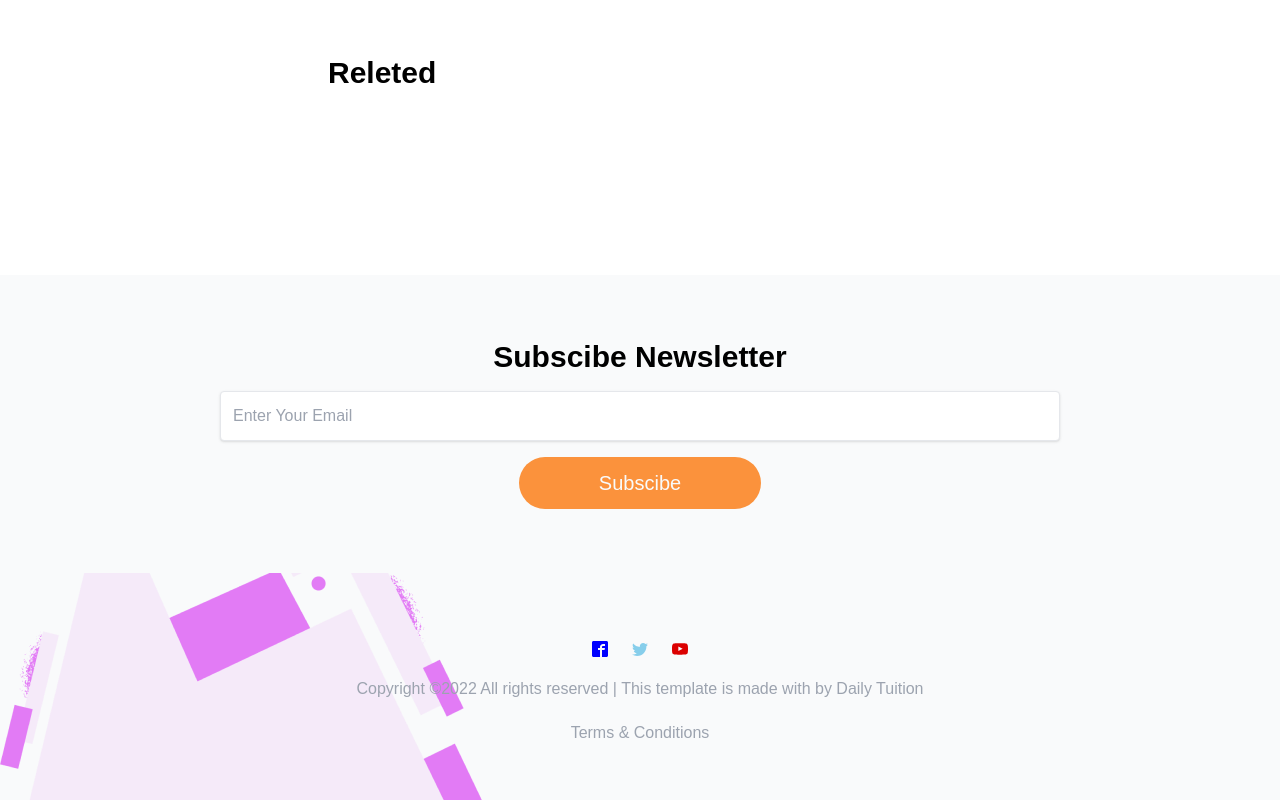
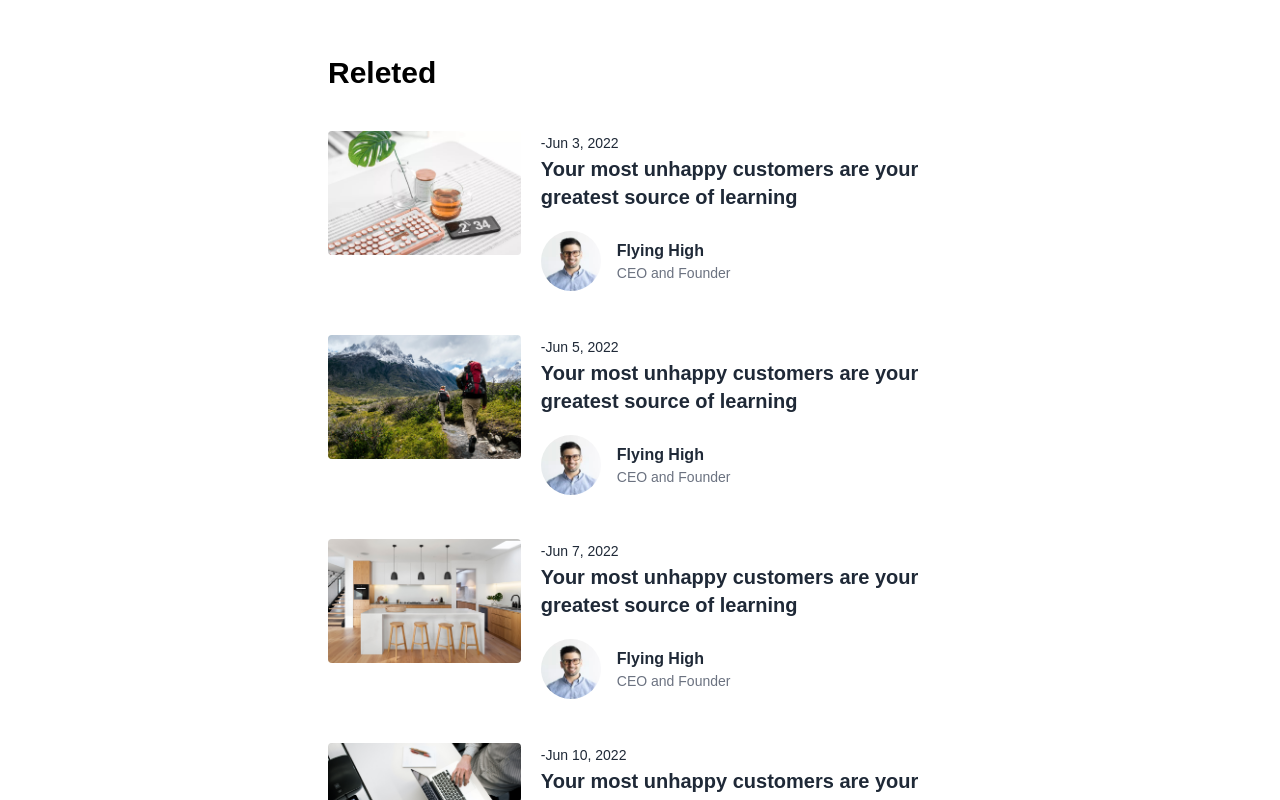
Before and after one commit to ponzaa555/EasyBlogProject, a Next.js app in the folder blog/: page /posts/1 in a window 1280 px wide. Shown: the part 1360-2160 px from the top of the page. Built offline with nearby package versions, Linux system fonts and the light colour scheme.

Commit message:
Finished

```diff
--- a/blog/components/_child/releted.js
+++ b/blog/components/_child/releted.js
@@ -14,15 +14,17 @@ export default function releted() {
 
             <div className=" flex flex-col gap-6">
                 {/* each releted post */}
-                {data.map((value ,index) =>{
-                    <Post key={index} {...value}></Post>
-                })}
+                {data.map((value ,index) =>
+                    <Post key={index} {...value}/>
+
+                )}
             </div>
         </section>
     )
 }
 
 function Post({id,title,catagory,img, published,author}) {
+    console.log(title);
     return (
         <div className=" flex gap-5">
             {/* Img */}
--- a/blog/components/catagorysection.js
+++ b/blog/components/catagorysection.js
@@ -46,15 +46,15 @@ function Post({data}) {
 
         <div className=' flex gap-5'>
             <div className='images flex flex-col justify-start'>
-                <Link href={"/"}><Image src={img || "/"} width={300} height={250} className="rounded " /></Link>
+                <Link href={`/posts/${id}`}><Image src={img || "/"} width={300} height={250} className="rounded " /></Link>
             </div>
             <div className='info flex justify-center flex-col'>
                 <div className='cat'>
-                    <Link href={"/"} className=' text-sm cursor-pointer text-orange-600 hover:text-orange-800'>{category}</Link>
-                    <Link href={"/"} className=' text-sm cursor-pointer text-gray-800 hover:text-gray-600'>-{published}</Link>
+                    <Link href={"`/posts/${id}`"} className=' text-sm cursor-pointer text-orange-600 hover:text-orange-800'>{category}</Link>
+                    <Link href={"`/posts/${id}`"} className=' text-sm cursor-pointer text-gray-800 hover:text-gray-600'>-{published}</Link>
                 </div>
                 <div className='title'>
-                    <Link href={"/"} className=' text-xl  font-bold text-gray-800 hover:text-gray-600'>{title}</Link>
+                    <Link href={"`/posts/${id}`"} className=' text-xl  font-bold text-gray-800 hover:text-gray-600'>{title}</Link>
                 </div>
                 {author ? <Author {...author}/> : <></>}
             </div>
```
